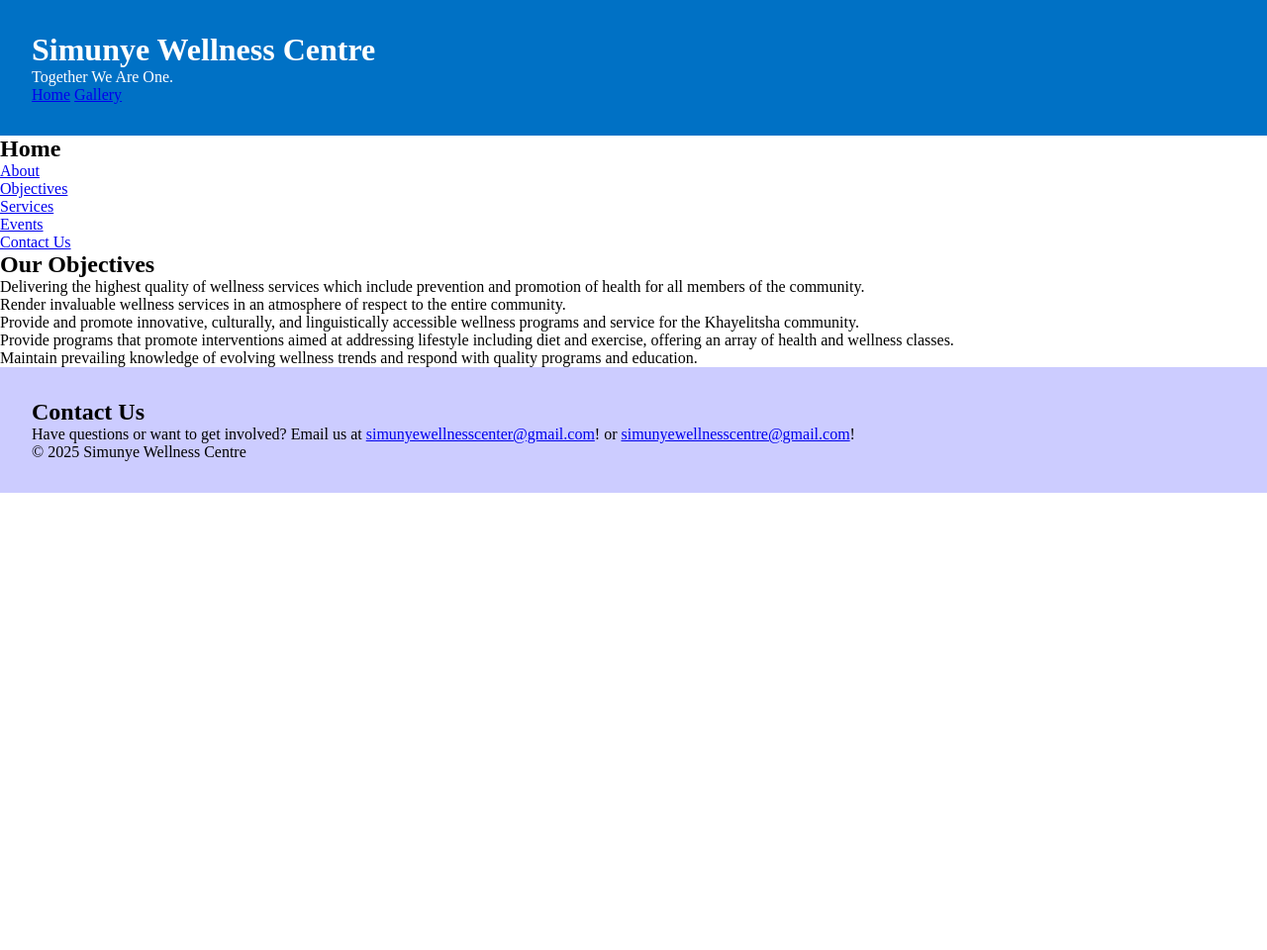
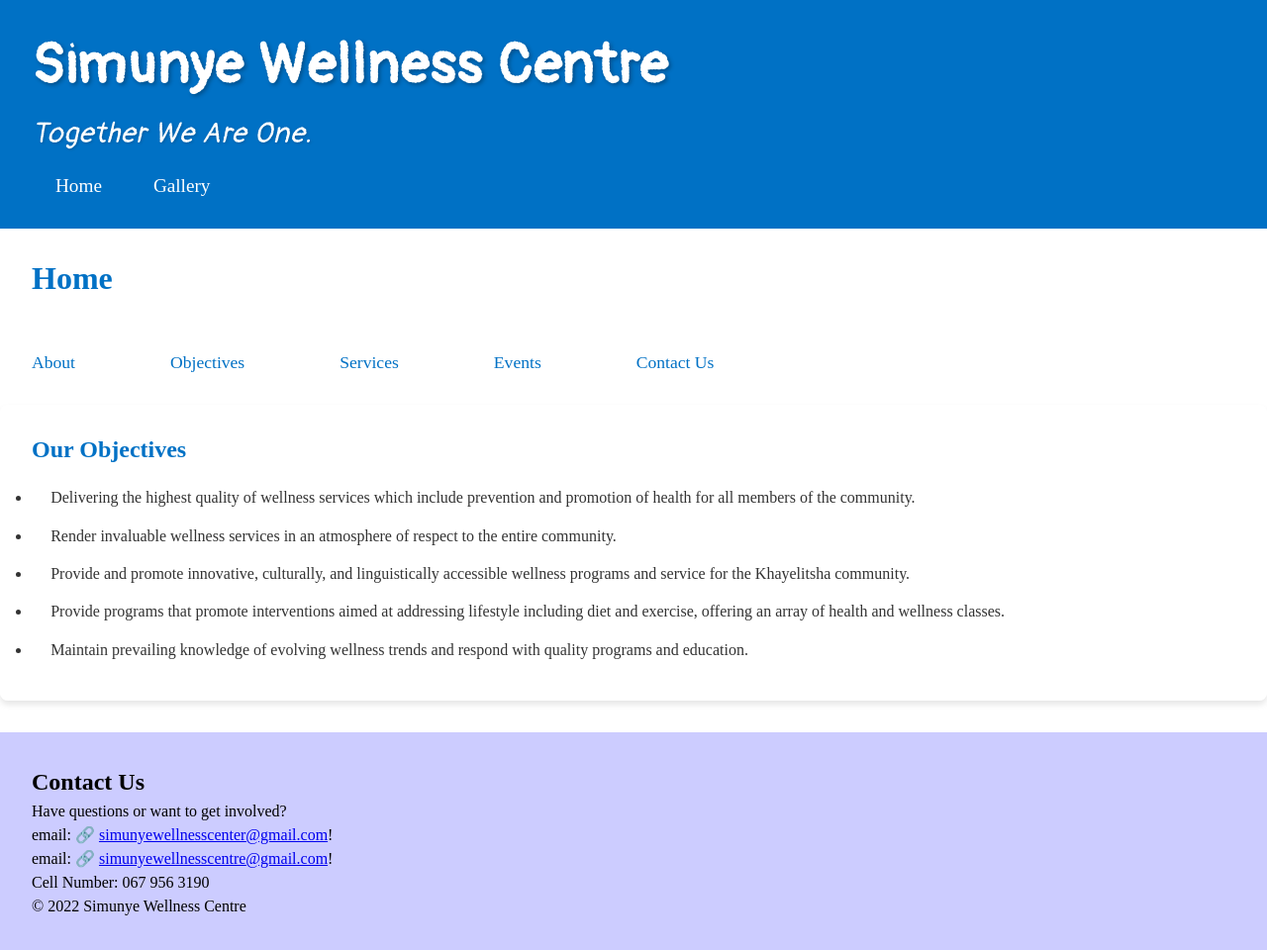
Before and after one commit to lukhanyomakwena/simunye-wellness-centre, a plain HTML site: page index.html in a window 1280 px wide. Shown: the whole page at 99% size. Before the commit the page ends 800 px from the top, so only its background shows below. Drawn offline with Linux system fonts and the light colour scheme.

Commit message:
updated index, gallery and css files

```diff
--- a/css/styles.css
+++ b/css/styles.css
@@ -12,6 +12,43 @@
     padding: 2rem;
 }
 
+.header h1 {
+    font-family: 'Pangolin', cursive;
+    font-size: 3.5rem;
+    text-shadow: 2px 2px 4px rgba(0, 0, 0, 0.3);
+    margin-bottom: 1rem;
+    letter-spacing: 2px;
+}
+
+.header p {
+    font-size: 1.8rem;
+    font-style: italic;
+    text-shadow: 1px 1px 3px rgba(0, 0, 0, 0.2);
+    letter-spacing: 1px;
+    margin-top: 0.5rem;
+    font-family: 'Pangolin', cursive;
+}
+
+/* Main Navigation in Header */
+.header nav {
+    margin-top: 1.5rem;
+}
+
+.header nav a {
+    color: white;
+    text-decoration: none;
+    font-size: 1.2rem;
+    padding: 0.5rem 1rem;
+    margin: 0 0.5rem;
+    border-radius: 4px;
+    transition: background-color 0.3s ease;
+}
+
+.header nav a:hover {
+    background-color: rgba(255, 255, 255, 0.2);
+}
+
+
 /* Light mode (default) */
 /*
 main {
@@ -23,9 +60,82 @@ main {
     min-height: 100vh;
 }
 
+.gallery-grid {
+    display: grid;
+    grid-template-columns: repeat(auto-fill, minmax(250px, 1fr));
+    gap: 20px;
+    padding: 20px;
+}
+
+.gallery-grid img {
+    width: 100%;
+    height: 250px;
+    object-fit: cover;
+    border-radius: 8px;
+    transition: transform 0.3s ease;
+}
+
+.gallery-grid img:hover {
+    transform: scale(1.05);
+}
+
+
+*/
+.home h2 {
+    color: #0071c5;
+    font-size: 2rem;
+    padding: 2rem;
+    margin-bottom: 1.5rem;
+    font-weight: bold;
+}
+
+/* Internal Navigation Links */
+nav[role="internal links"] ul {
+    list-style: none;
+    display: flex;
+    gap: 2rem;
+    flex-wrap: wrap;
+    margin-top: 1rem;
+}
+
+nav[role="internal links"] a {
+    color: #0071c5;
+    text-decoration: none;
+    font-size: 1.1rem;
+    padding: 2rem;
+    border-radius: 4px;
+    transition: all 0.3s ease;
+}
+
+nav[role="internal links"] a:hover {
+    background-color: #0071c5;
+    color: white;
+}
+
+#objectives {
+    background-color: rgba(255, 255, 255, 0.9); /* Semi-transparent white */
+    padding: 2rem;
+    margin: 2rem 0;
+    border-radius: 8px;
+    box-shadow: 0 4px 6px rgba(0, 0, 0, 0.1);
+}
+
+#objectives h2 {
+    color: #0071c5;
+    margin-bottom: 1rem;
+}
+
+#objectives ul li {
+    color: #333; /* Dark gray for readability */
+    /* margin-bottom: 1rem; */
+    padding: 1.2rem;
+    line-height: 0;
+}
+
 /* Header styles */
 .footer {
-    background-color: #CCCCFF;  /* Intel Blue to match Simunye Wellness centre color */
+    background-color: #CCCCFF;  /* Periwinkle to match Simunye Wellness centre color */
     color: black;
     padding: 2rem;
+    line-height: 1.5;
 }
--- a/index.html
+++ b/index.html
@@ -54,10 +54,11 @@
     <footer class="footer">
         <p>
         <h2 id="contact-info">Contact Us</h2>
-        Have questions or want to get involved? Email us at
-        <a href="mailto:simunyewellnesscenter@gmail.com">simunyewellnesscenter@gmail.com</a>!
-        or <a href="mailto:simunyewellnesscentre@gmail.com">simunyewellnesscentre@gmail.com</a>!
-        <p>&copy 2025 Simunye Wellness Centre</p>
+        Have questions or want to get involved?
+        <p>email: 🔗 <a href="mailto:simunyewellnesscenter@gmail.com">simunyewellnesscenter@gmail.com</a>!</p>
+        <p>email: 🔗 <a href="mailto:simunyewellnesscentre@gmail.com">simunyewellnesscentre@gmail.com</a>!</p>
+        <p/>Cell Number: 067 956 3190
+        <p>&copy 2022 Simunye Wellness Centre</p>
         </p>
     </footer>
 </body>
```
Also changed, not shown: gallery.html (+6 -4 lines), script/javascript.js (added, +19 -0 lines).
